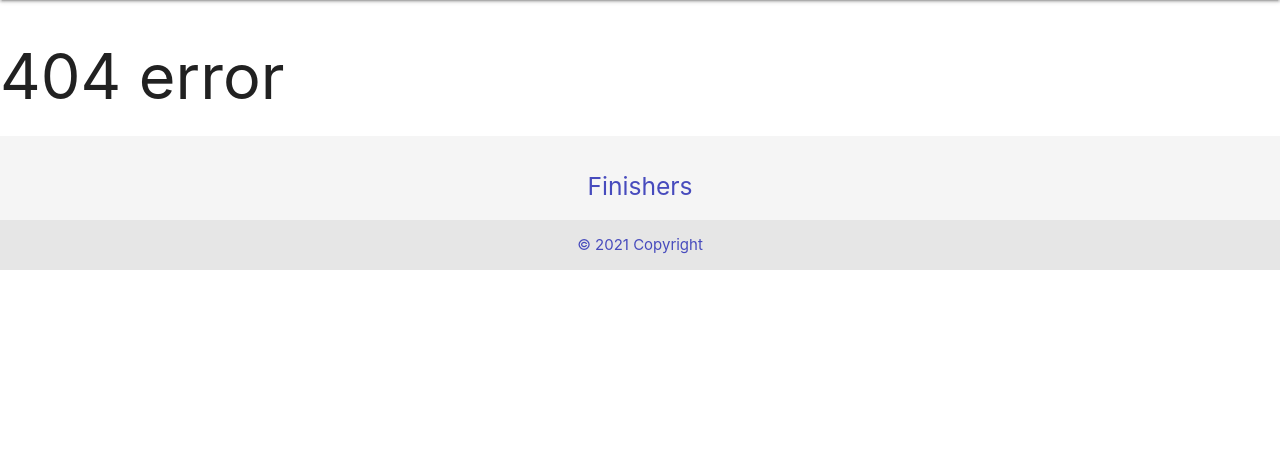
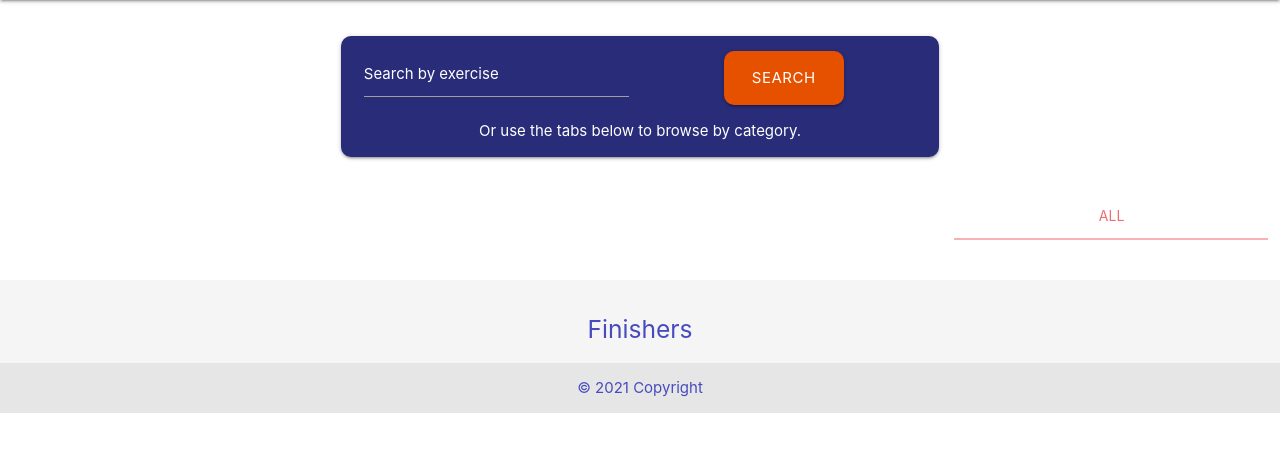
Before and after one commit to allyporwal/finishers-flask, a Flask app: page /search in a window 1280 px wide. Shown: the part 64-516 px from the top of the page. Run offline with Flask 2, Linux system fonts and the light colour scheme; the visitor is signed in with stand-in values (Sample User, id 1); data that the repository does not hold is empty; some libraries are stand-ins or nearby versions.

Commit message:
Add search functionality on browse view and further improve style and layout

```diff
--- a/app.py
+++ b/app.py
@@ -176,13 +176,9 @@ def dashboard():
         {'_id': {'$in': current_user.library}})
     categories = list(mongo.db.categories.find())
 
-    if current_user.is_authenticated:
-        return render_template(
-            'dashboard.html',
-            finishers=finishers, categories=categories,
-            added_finishers=added_finishers)
-
-    return redirect(url_for('login'))
+    return render_template('dashboard.html', finishers=finishers,
+                           categories=categories,
+                           added_finishers=added_finishers)
 
 
 @app.route('/add_finisher', methods=['GET', 'POST'])
@@ -332,7 +328,8 @@ def add_to_library(finisher_id):
         {'_id': ObjectId(finisher_id)})['_id']
 
     mongo.db.users.update(
-        {'username': current_user.username}, {'$push': {'library': finisher}})
+        {'username': current_user.username},
+        {'$addToSet': {'library': finisher}})
 
     flash('Finisher added to library')
     return redirect(url_for('dashboard'))
@@ -415,6 +412,18 @@ def browse_finishers():
         'browse_finishers.html', finishers=finishers, categories=categories)
 
 
+@app.route('/search', methods=['GET', 'POST'])
+@login_required
+def search():
+    """browse view so user can see all finishers posted by everyone"""
+    query = request.form.get('search-exercises')
+    finishers = list(mongo.db.finishers.find({'$text': {'$search': query}}))
+    categories = list(mongo.db.categories.find())
+
+    return render_template(
+        'browse_finishers.html', finishers=finishers, categories=categories)
+
+
 @app.route('/add_exercises', methods=['GET', 'POST'])
 @login_required
 def add_exercises():
--- a/static/css/style.css
+++ b/static/css/style.css
@@ -62,6 +62,10 @@
     font-size: 3.5rem;
 }
 
+#search-exercises-label {
+    color: white;
+}
+
 /* forms */
 
 .hidden_exercise {
@@ -89,7 +93,7 @@
 }
 
 .push-down {
-    margin-top: 5vh;
+    margin-top: 3.5vh;
 }
 
 #footer {
@@ -171,6 +175,7 @@
     border-radius: 10px;
 }
 
+
 /* media queries */
 
 @media only screen and (max-height: 568px) {
--- a/templates/browse_finishers.html
+++ b/templates/browse_finishers.html
@@ -1,6 +1,30 @@
 <title>Browse | The Finisher</title>
 {% extends "base.html" %}
 {% block content %}
+<section class="container">
+    <div class="row push-down center-block">
+        <div class="col card-panel s12 m8 offset-m2">
+            <form action="{{ url_for('search') }}" method="POST">
+                 <input type="hidden" name="csrf_token" value="{{ csrf_token() }}"/>
+                <div class="input-field col s12 m6">
+                    <input type="text" name="search-exercises" required>
+                    <label id="search-exercises-label" for="search-exercises">Search by exercise</label>
+                </div>
+                <div class="input-field col s12 m6 center-align">
+                    <a href="{{ url_for('browse_finishers') }}"></a>
+                    <button type="submit" class="btn-large orange-btn">
+                        Search
+                    </button>
+                </div>
+            </form>
+            <p class="center-align">
+                Or use the tabs below to browse by category.
+            </p>
+        </div>
+
+    </div>
+</section>
+
 <section>
     <div class="row" id="tab-row">
         <div class="col s12">
```
Also changed, not shown: templates/finisher.html (+7 -6 lines), templates/home.html (+3 -7 lines).
